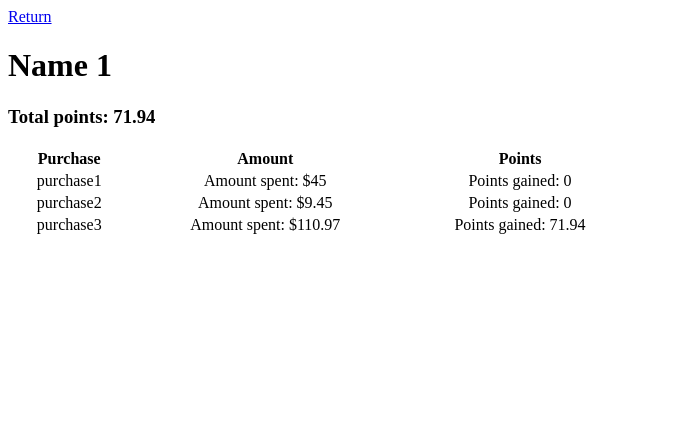
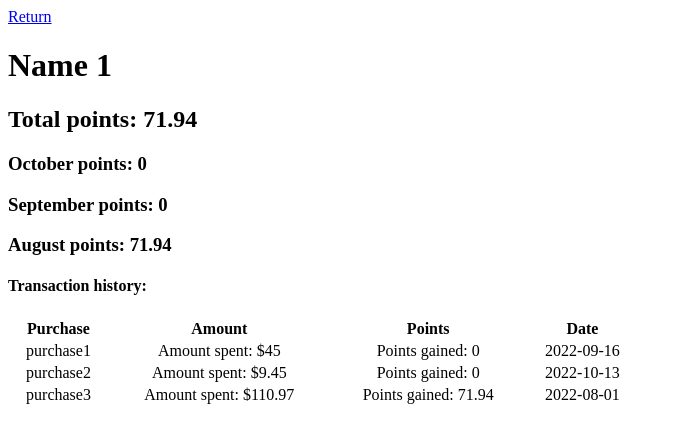
Before and after one commit to jjcalvo-nyu/points-calculator, a React (Create React App) app: page /user/1 in a window 1280 px wide. Shown: the top 442 px of the page, without its empty margins (0-675 px from the left). Built offline with nearby package versions, Linux system fonts and the light colour scheme.

Commit message:
added point sort by date

```diff
--- a/src/api/GET.js
+++ b/src/api/GET.js
@@ -3,11 +3,14 @@ const user1 = {
     name: 'Name 1',
     transactions: [
        {purchase: 'purchase1',
-        cost: 45.00},
+        cost: 45.00,
+        date: '2022-09-16'},
         {purchase: 'purchase2',
-        cost: 9.45},
+        cost: 9.45,
+        date: '2022-10-13'},
         {purchase: 'purchase3',
-        cost: 110.97}
+        cost: 110.97,
+        date: '2022-08-01'}
     ]
 }
 
@@ -16,13 +19,17 @@ const user2 = {
     name: 'Name 2',
     transactions: [
         {purchase: 'purchase1',
-        cost: 37.00},
+        cost: 37.00,
+        date: '2022-10-27'},
         {purchase: 'purchase2',
-        cost: 4.45},
+        cost: 4.45,
+        date: '2022-10-08'},
         {purchase: 'purchase3',
-        cost: 170.97},
+        cost: 170.97,
+        date: '2022-10-14'},
         {purchase: 'purchase4',
-        cost: 190.97}
+        cost: 190.97,
+        date: '2022-09-08'}
     ]
 }
 
@@ -31,15 +38,20 @@ const user3 = {
     name: 'Name 3',
     transactions: [
         {purchase: 'purchase1',
-        cost: 35.00},
+        cost: 35.00,
+        date: '2022-08-25'},
         {purchase: 'purchase2',
-        cost: 17.45},
+        cost: 17.45,
+        date: '2022-08-10'},
         {purchase: 'purchase3',
-        cost: 100.97},
+        cost: 100.97,
+        date: '2022-09-07'},
         {purchase: 'purchase4',
-        cost: 190.97},
+        cost: 190.97,
+        date: '2022-09-19'},
         {purchase: 'purchase5',
-        cost: 10.97}
+        cost: 10.97,
+        date: '2022-10-06'}
     ]
 }
 
@@ -48,11 +60,14 @@ const user4 = {
     name: 'Name 4',
     transactions: [
         {purchase: 'purchase1',
-        cost: 45.00},
+        cost: 45.00,
+        date: '2022-10-08'},
         {purchase: 'purchase2',
-        cost: 9.45},
+        cost: 9.45,
+        date: '2022-08-13'},
         {purchase: 'purchase3',
-        cost: 110.97}
+        cost: 110.97,
+        date: '2022-08-18'}
     ]
 }
 
@@ -61,13 +76,17 @@ const user5 = {
     name: 'Name 5',
     transactions: [
         {purchase: 'purchase1',
-        cost: 37.00},
+        cost: 37.00,
+        date: '2022-09-08'},
         {purchase: 'purchase2',
-        cost: 4.45},
+        cost: 4.45,
+        date: '2022-08-19'},
         {purchase: 'purchase3',
-        cost: 170.97},
+        cost: 170.97,
+        date: '2022-08-08'},
         {purchase: 'purchase4',
-        cost: 190.97}
+        cost: 190.97,
+        date: '2022-10-10'}
     ]
 }
 
@@ -76,15 +95,20 @@ const user6 = {
     name: 'Name 6',
     transactions: [
         {purchase: 'purchase1',
-        cost: 10.00},
+        cost: 10.00,
+        date: '2022-10-08'},
         {purchase: 'purchase2',
-        cost: 7.45},
+        cost: 7.45,
+        date: '2022-08-05'},
         {purchase: 'purchase3',
-        cost: 110.97},
+        cost: 110.97,
+        date: '2022-10-12'},
         {purchase: 'purchase4',
-        cost: 190.97},
+        cost: 190.97,
+        date: '2022-08-17'},
         {purchase: 'purchase5',
-        cost: 100.97}
+        cost: 100.97,
+        date: '2022-10-08'}
     ]
 }
 
--- a/src/components/User.js
+++ b/src/components/User.js
@@ -5,7 +5,7 @@ const User = (props) => {
     return (
         <div>
             <Link to={`/user/${props.i.id}`}>{props.i.name} </Link>
-            <p>Rewards: {props.i.points} Points</p>
+            <p>Total Rewards: {props.i.points} Points</p>
         </div>
     )
 }
--- a/src/components/UserPage.js
+++ b/src/components/UserPage.js
@@ -8,6 +8,54 @@ const UserPage = () => {
     const dataArray = data.data
     const id = window.location.href.split('/')[4]
     const user = find(id, dataArray)
+
+    const getMonthRange = () => {
+        const currentDate = new Date()
+        const currentMonth = currentDate.getMonth() + 1
+
+        const monthRange = []
+
+        let monthPrevious = currentMonth - 1
+        if (monthPrevious < 0) {
+            monthPrevious = 12 + monthPrevious
+        }
+        let monthPreviousPrevious = currentMonth - 2
+        if (monthPreviousPrevious < 0) {
+            monthPreviousPrevious = 12 + monthPreviousPrevious
+        }
+
+        monthRange.push(monthPreviousPrevious)
+        monthRange.push(monthPrevious)
+        monthRange.push(currentMonth)
+
+        return monthRange
+    }
+
+    const monthRange = getMonthRange()
+    let currentMonthPoints = 0
+    let previousMonthPoints = 0
+    let previousPreviousMonthPoints = 0
+
+    const dateSort = (transaction) => {
+        let transactionMonth = transaction.date.split('-')[1]
+        if (transactionMonth < 10){
+            transactionMonth = transactionMonth.split('')[1]
+        }
+        transactionMonth = parseInt(transactionMonth)
+        switch(transactionMonth) {
+            case (monthRange[2]):
+                currentMonthPoints = parseFloat(currentMonthPoints) + parseFloat(transaction.points)
+                break
+            case (monthRange[1]):
+                previousMonthPoints = parseFloat(previousMonthPoints) + parseFloat(transaction.points)
+                break
+            case (monthRange[0]):
+                previousPreviousMonthPoints = parseFloat(previousPreviousMonthPoints) + parseFloat(transaction.points)
+                break
+            default:
+                break
+        }
+    }
     const calcPoints = (user) => {
         const transactions = user.transactions
         let points = 0
@@ -25,28 +73,64 @@ const UserPage = () => {
                 user.transactions[i].points = ((cost - 100)*2)
                 user.transactions[i].points = (user.transactions[i].points + ((cost - (cost - 100)) - 50)).toFixed(2)
             }
+            dateSort(transactions[i])
         }
         return points
     }
     user.points = calcPoints(user).toFixed(2)
+
+    const groupMonthlyPoints = () => {
+        const months = ["January","February","March","April","May","June","July","August","September","October","November","December"];
+        const currentMonthName = months[monthRange[2] - 1]
+        const previousMonthName = months[monthRange[1] - 1]
+        const previousPreviousMonthName = months[monthRange[0] - 1]
+
+        return {
+            currentMonth:{
+                month: monthRange[2],
+                monthName: currentMonthName,
+                points: currentMonthPoints
+            },
+            previousMonth:{
+                month: monthRange[1],
+                monthName: previousMonthName,
+                points: previousMonthPoints
+            },
+            previousPreviousMonth:{
+                month: monthRange[0],
+                monthName: previousPreviousMonthName,
+                points: previousPreviousMonthPoints
+            }
+        }
+    }
+    const groupedMonthlyPoints = groupMonthlyPoints()
+
     return(
         <div>
             <Link to = '/'>Return</Link>
             <h1>{user.name}</h1>
-            <h3>Total points: {user.points}</h3>
+            <h2>Total points: {user.points}</h2>
+            <h3>{groupedMonthlyPoints.currentMonth.monthName} points: {groupedMonthlyPoints.currentMonth.points}</h3>
+            <h3>{groupedMonthlyPoints.previousMonth.monthName} points: {groupedMonthlyPoints.previousMonth.points}</h3>
+            <h3>{groupedMonthlyPoints.previousPreviousMonth.monthName} points: {groupedMonthlyPoints.previousPreviousMonth.points}</h3>
+            <h4>Transaction history:</h4>
             <table>
+            <tbody>
             <tr>
                 <th>Purchase</th>
                 <th>Amount</th>
                 <th>Points</th>
+                <th>Date</th>
             </tr>
             {user.transactions.map(i => (
                 <tr>
                 <td>{i.purchase}</td>
                 <td>Amount spent: ${i.cost}</td>
                 <td>Points gained: {i.points}</td>
+                <td>{i.date}</td>
             </tr>
             ))}
+            </tbody>
             </table>
         </div>
     )
```
